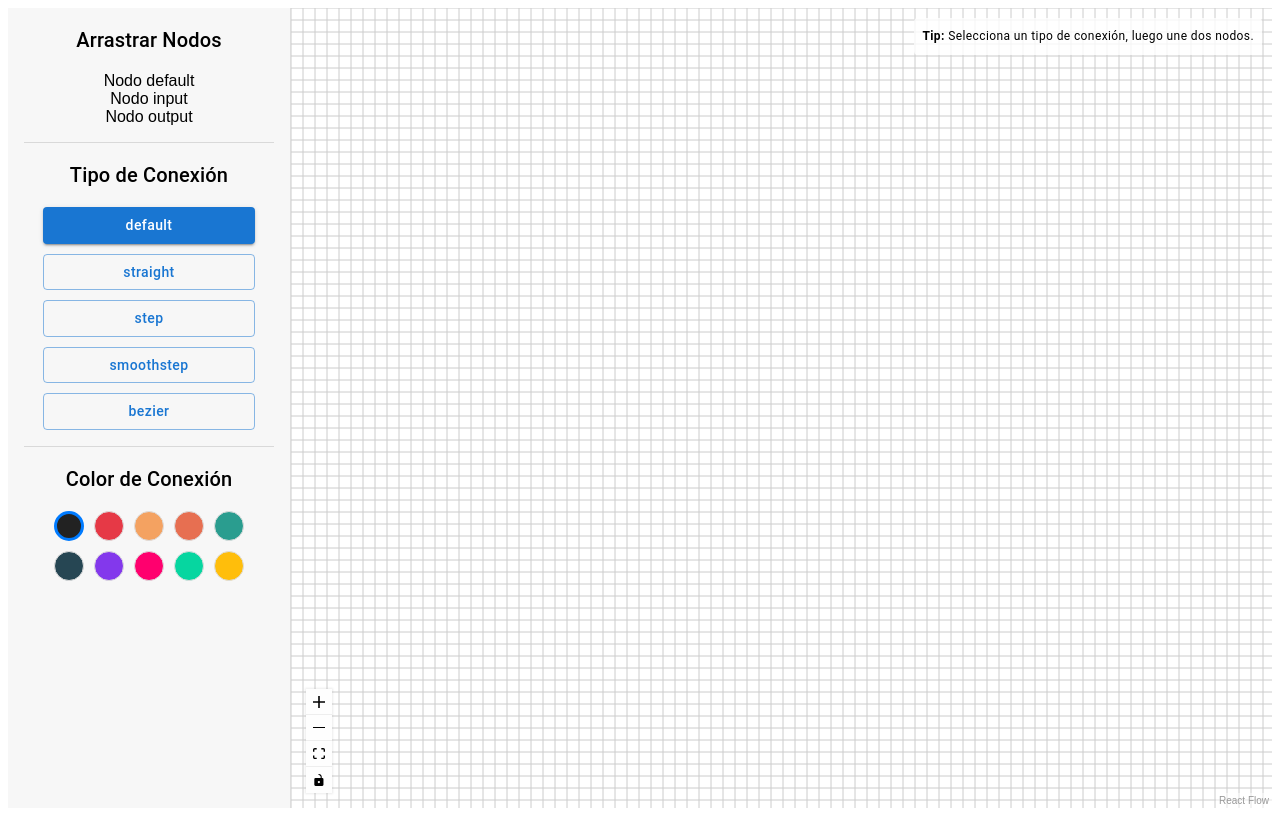
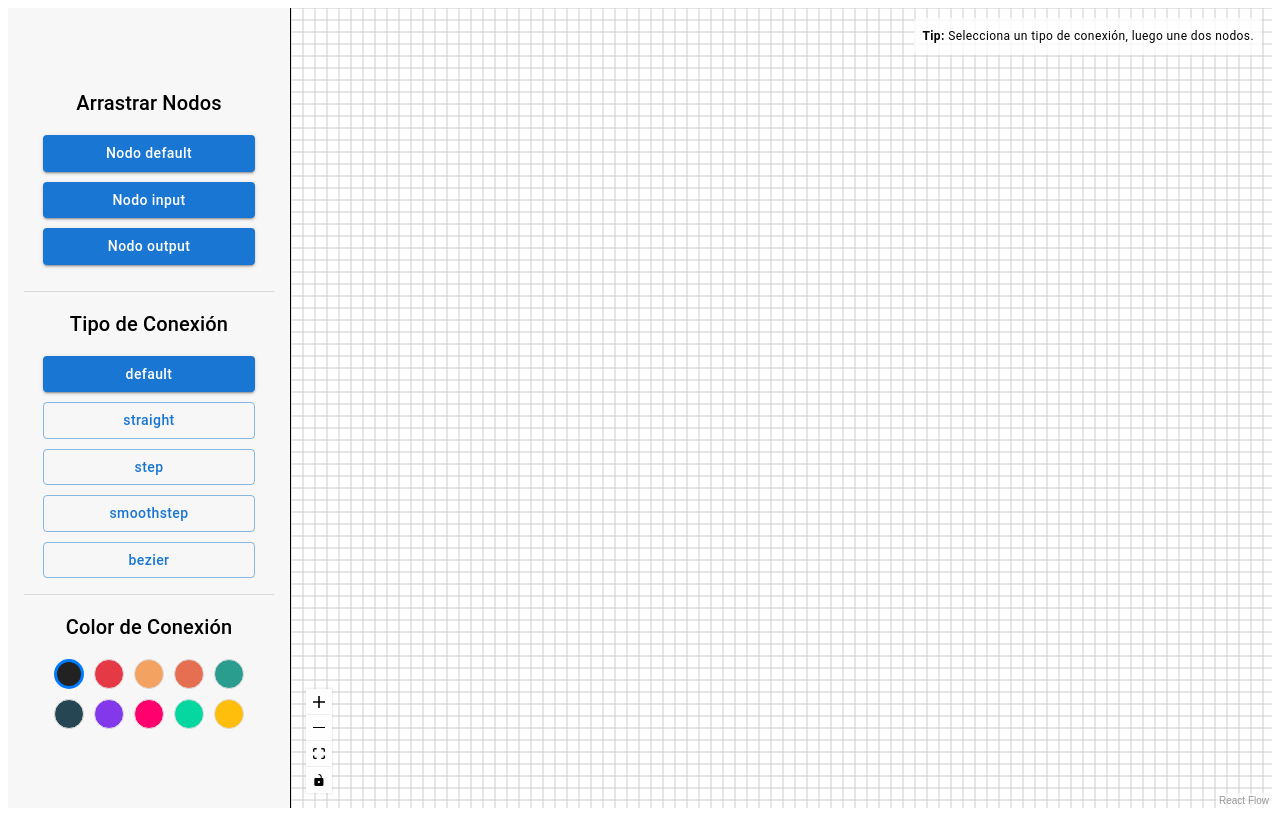
Before and after one commit to Noelio1290/Admin-nodes-app, a React (Create React App) app: page / in a window 1280 px wide. Built offline with nearby package versions, Linux system fonts and the light colour scheme.

Commit message:
feat(js):add styles in Sidebar.js

```diff
--- a/src/Components/Sidebar/Sidebar.jsx
+++ b/src/Components/Sidebar/Sidebar.jsx
@@ -24,8 +24,9 @@ const Sidebar = ({
     <Box
       sx={{
         display: "flex",
-        borderRight: "1px solid #ddd",
+        borderRight: "1px solid ",
         flexFlow: "column",
+        justifyContent: "center",
         alignItems: "center",
         padding: "16px",
         width: "250px",
@@ -37,14 +38,20 @@ const Sidebar = ({
         Arrastrar Nodos
       </Typography>
       {nodeTypes.map((type) => (
-        <Box
+        <Button
           key={type}
+          sx={{
+            width: '85%',
+            textTransform: 'none',
+            marginBottom: '10px',
+          }}
+          variant='contained'
           onDragStart={(e) => onDragStart(e, type)}
           draggable
           /* ...estilos... */
         >
           Nodo {type}
-        </Box>
+        </Button>
       ))}
 
       <Divider sx={{ width: '100%', marginY: 2 }} />
```
